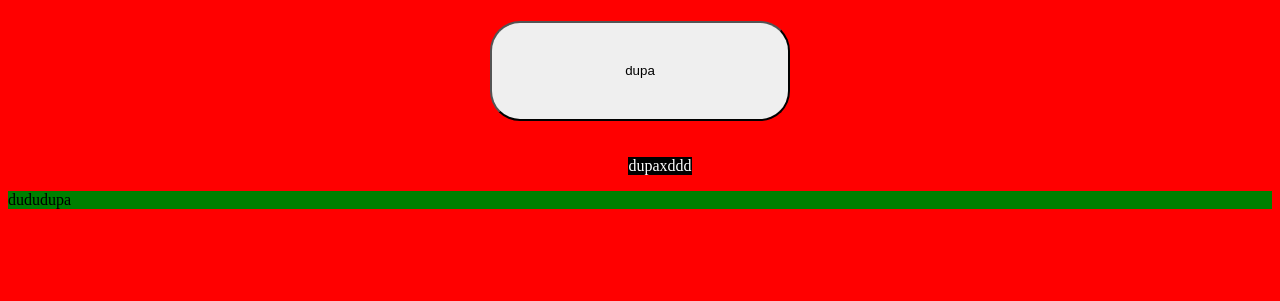
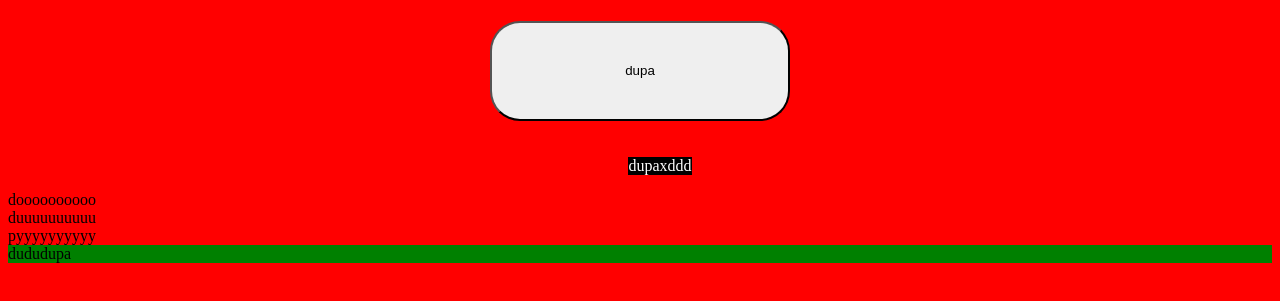
Before and after one commit to BartlomiejSokalski/Work-on7, a plain HTML site: page index.html in a window 1280 px wide. Shown: the part 105-406 px from the top of the page. Drawn offline with Linux system fonts and the light colour scheme.

Commit message:
medadupnie

```diff
--- a/index.html
+++ b/index.html
@@ -22,6 +22,10 @@
     <li>d</li>
     <li>d</li>
     </ul>
+
+    <div>doooooooooo</div>
+    <div>duuuuuuuuuu</div>
+    <div>pyyyyyyyyyy</div>
     <footer>dududupa</footer>
     <script src="app.js"></script>
 </body>
```
